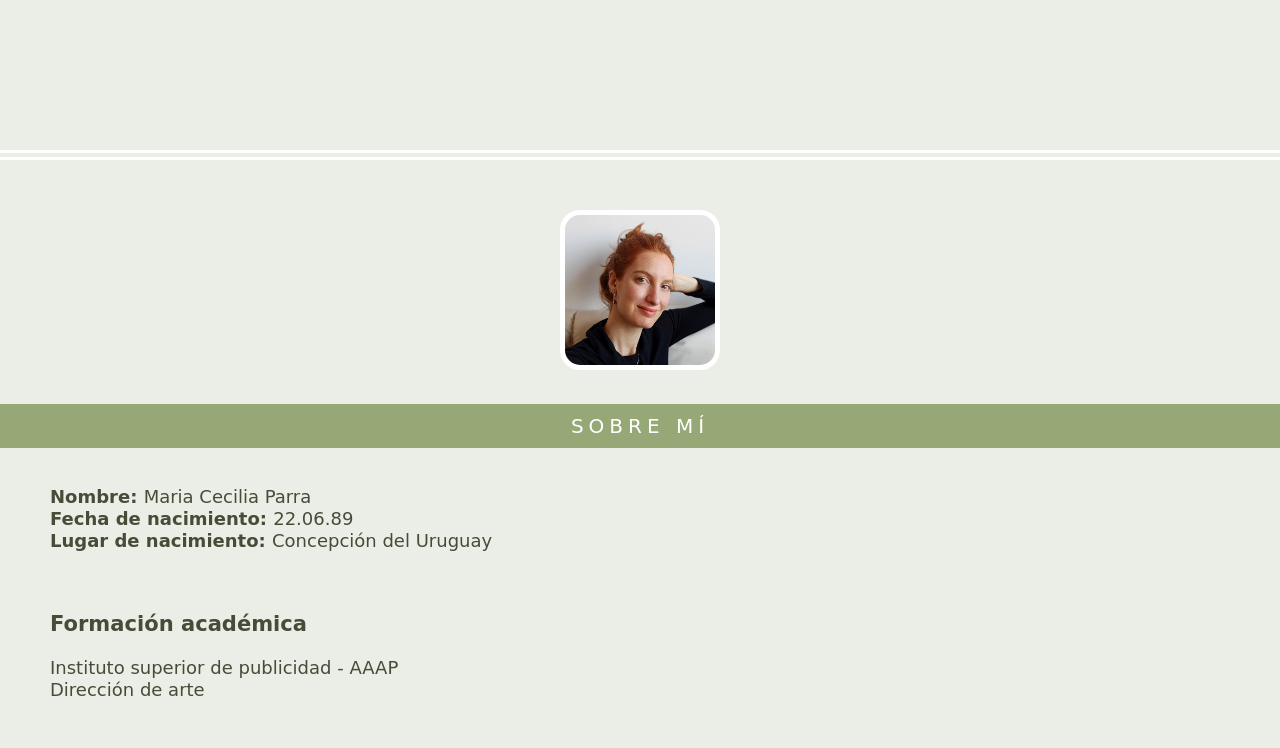
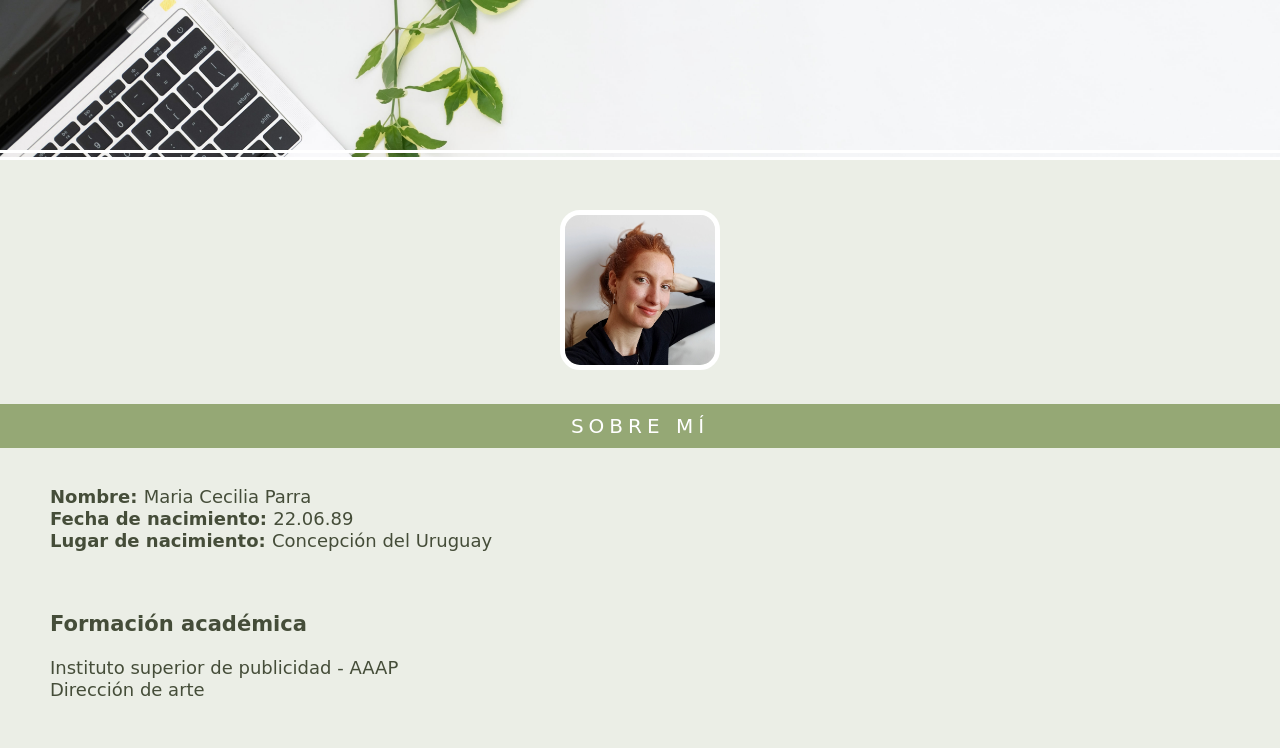
Before and after one commit to cecipa/Mochila-Front, a plain HTML site: page clase_8/root/index.html in a window 1280 px wide. Shown: the top 748 px of the page. Drawn offline with Linux system fonts and the light colour scheme; the site is published under a folder, as on GitHub Pages, so addresses that start at the root find nothing; a web font is replaced by a local one.

Commit message:
error con imagen de portada corregido

```diff
--- a/clase_8/root/css/style.css
+++ b/clase_8/root/css/style.css
@@ -10,7 +10,7 @@ body {
 header {
     height: 150px;
     border-bottom: 10px double white;
-    background-image: url('/imgs/desktop.jpg');
+    background-image: url('../imgs/desktop.jpg');
     background-size: cover;
 }
 
```
Also changed, not shown: clase_8/root/imgs/foto-mujer.jpg (deleted).
